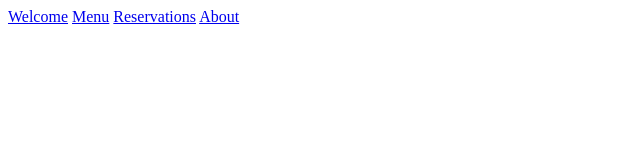
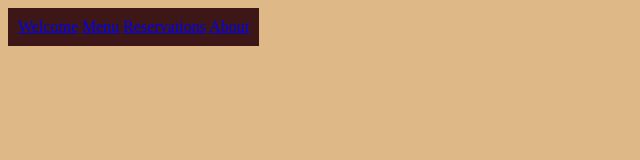
Before and after one commit to AdanRubio05/webdesignII-flex, a plain HTML site: page index.html in a window 1280 px wide. Shown: the whole page, without its empty margins (0-640 px from the left). Drawn offline with Linux system fonts and the light colour scheme.

Commit message:
finally realized stylesheet was not linked!

```diff
--- a/index.html
+++ b/index.html
@@ -5,6 +5,7 @@
     <meta http-equiv="X-UA-Compatible" content="IE=edge">
     <meta name="viewport" content="width=device-width, initial-scale=1.0">
     <title>Mock Restaurant</title>
+    <link rel="stylesheet" href="pagestyles.css">
 </head>
 <body>
     <nav class="menubar">
--- a/pagestyles.css
+++ b/pagestyles.css
@@ -3,7 +3,7 @@
 }
 
 body {
-    background-color: silver;
+    background-color: burlywood;
 }
 
 .menubar {
```
